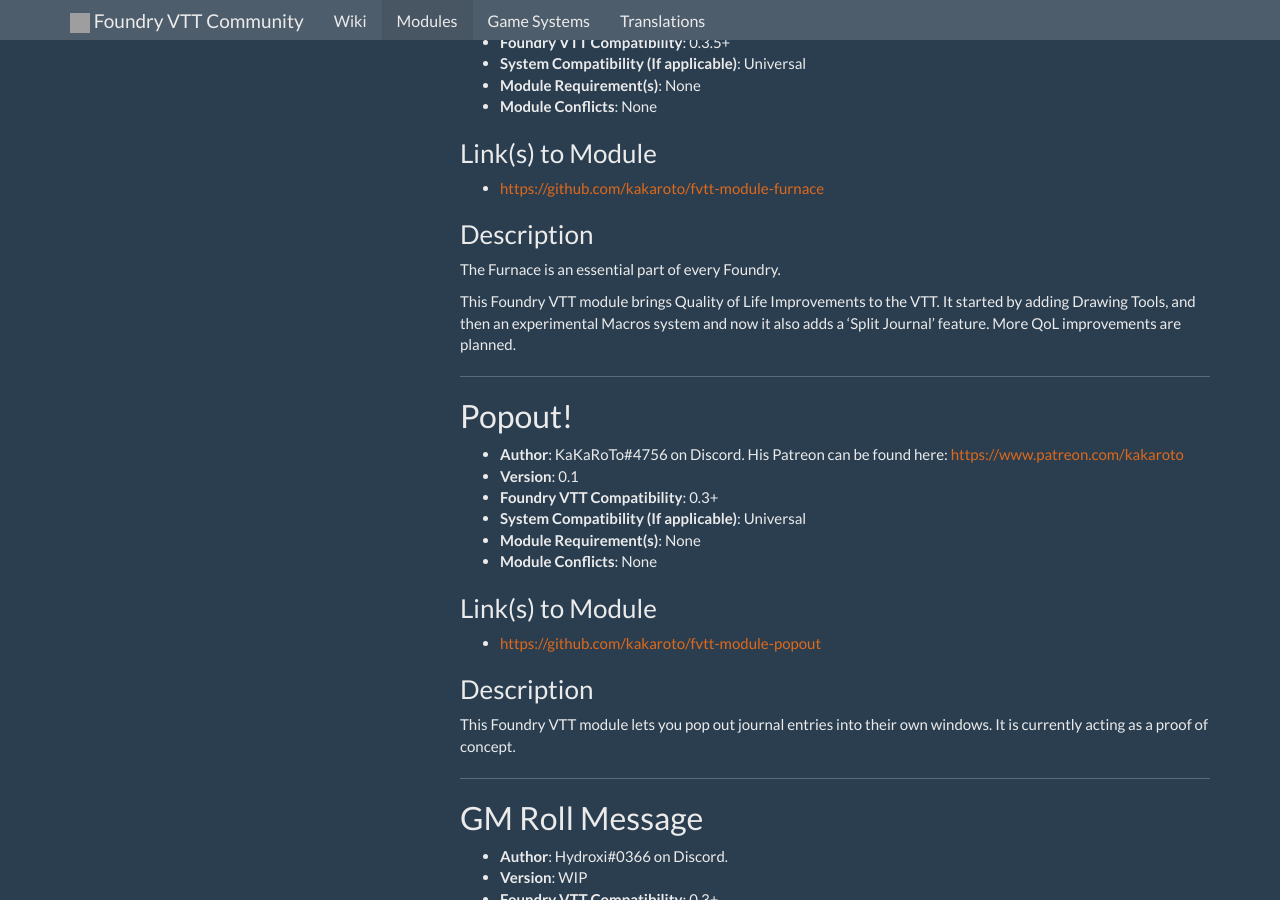
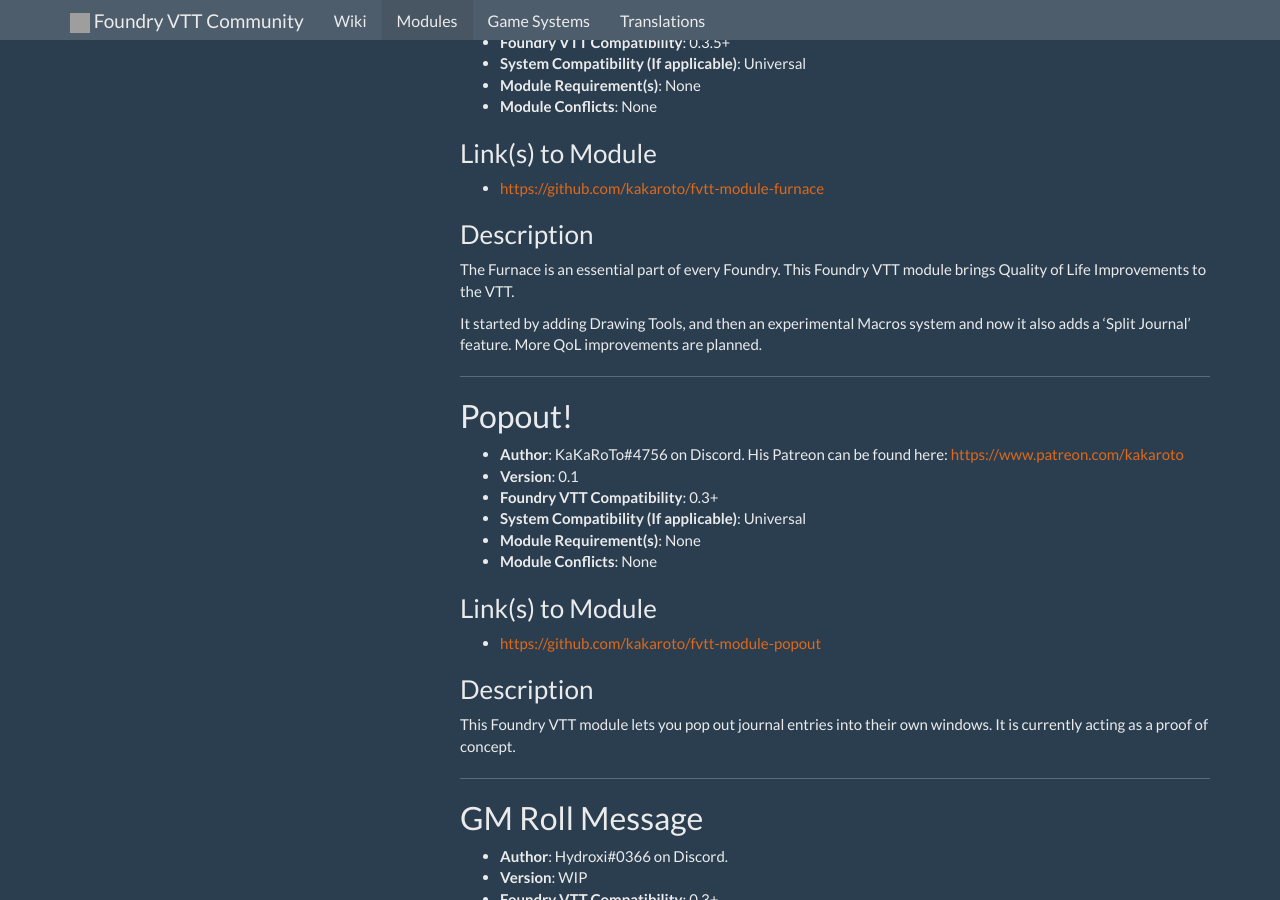
Before and after one commit to foundry-vtt-community/foundry-vtt-community.github.io, a Jekyll site: the page built from _docs/Community-Modules.md, in a window 1280 px wide and 900 px high, scrolled down 4213 px. Built offline with Jekyll 4.4.1, drawn with Linux system fonts in a browser that asks for light colours; nearby versions of some CDN libraries; comment, search, counter and statistics services are not loaded; grey boxes are pictures that could not be loaded.

Commit message:
Update Wiki Content (Automatic)

```diff
--- a/_docs/Community-Modules.md
+++ b/_docs/Community-Modules.md
@@ -191,9 +191,8 @@
 * [https://github.com/kakaroto/fvtt-module-furnace](https://github.com/kakaroto/fvtt-module-furnace)
 
 ### Description
-The Furnace is an essential part of every Foundry.
+The Furnace is an essential part of every Foundry. This Foundry VTT module brings Quality of Life Improvements to the VTT.
 
-This Foundry VTT module brings Quality of Life Improvements to the VTT.
 It started by adding Drawing Tools, and then an experimental Macros system and now it also adds a 'Split Journal' feature. More QoL improvements are planned.
 
 ---
```
Also changed, not shown: _docs/images/Getting Started/Setting Up Worlds/Create_A_World.jpg.
